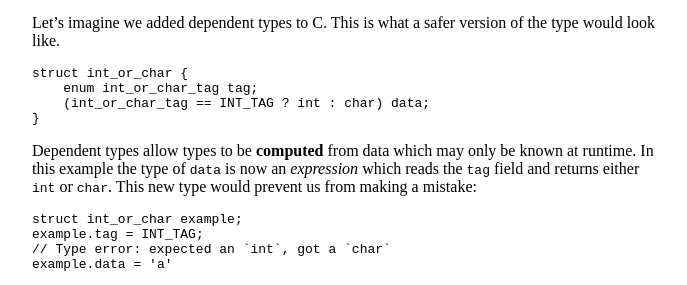
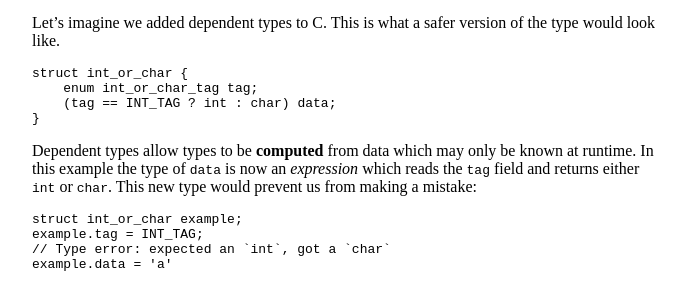
Before and after one commit to ehatti0/ehatti0.github.io, a Jekyll site: the page built from _posts/2025-08-09-deptypes-intro.md, in a window 1280 px wide. Shown: the part 441-726 px from the top of the page, without its empty margins (296-983 px from the left). Built offline with Jekyll 4.4.1, drawn with Linux system fonts in a browser that asks for light colours; our own code applies the rules of GitHub Pages for plain Markdown files.

Commit message:
Update 2025-08-09-deptypes-intro.md

````diff
--- a/_posts/2025-08-09-deptypes-intro.md
+++ b/_posts/2025-08-09-deptypes-intro.md
@@ -24,7 +24,7 @@ Let's imagine we added dependent types to C. This is what a safer version of the
 ```c
 struct int_or_char {
     enum int_or_char_tag tag;
-    (int_or_char_tag == INT_TAG ? int : char) data;
+    (tag == INT_TAG ? int : char) data;
 }
 ```
 Dependent types allow types to be **computed** from data which may only be known at runtime. In this example the type of `data` is now an _expression_ which reads the `tag` field and returns either `int` or `char`. This new type would prevent us from making a mistake:
````
